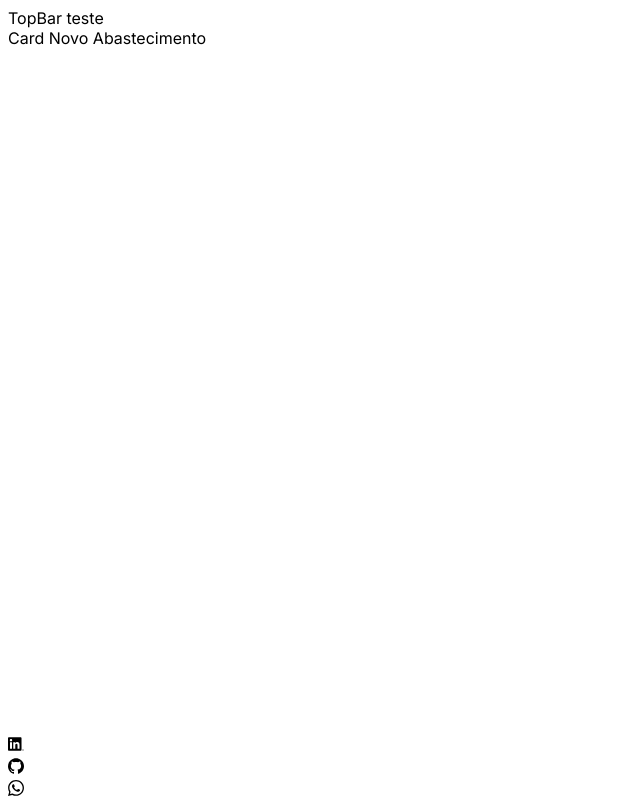
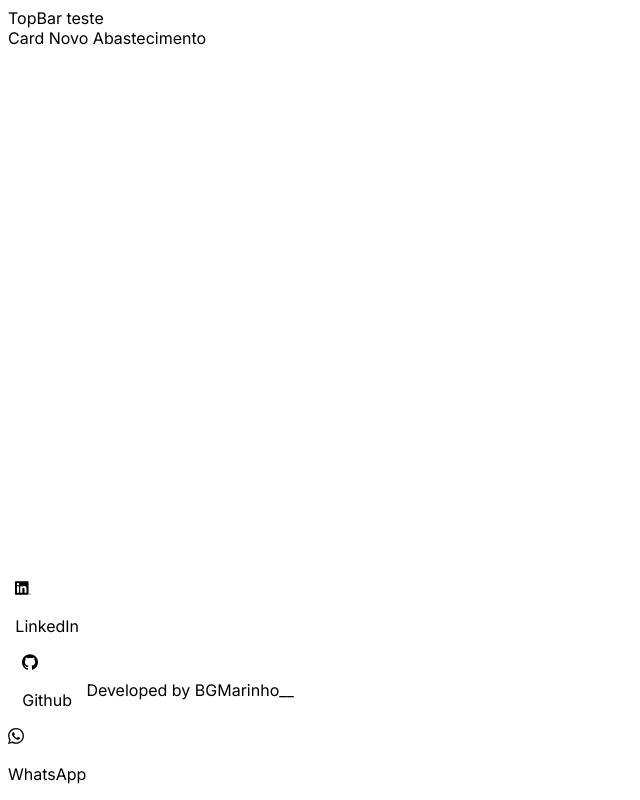
Before and after one commit to BGMarinho/gasmetter, a Next.js app: page / in a window 1280 px wide. Shown: the whole page, without its empty margins (0-640 px from the left). Built offline with nearby package versions, Linux system fonts and the light colour scheme.

Commit message:
fix(Footer): Styling some.

```diff
--- a/app/components/Footer/Footer.tsx
+++ b/app/components/Footer/Footer.tsx
@@ -18,6 +18,11 @@ export default function Footer() {
           />
         ))}
       </S.SocialNetworks>
+      <S.Information>
+        <span>
+          Developed by <a href="https://github.com/BGMarinho">BGMarinho__</a>
+        </span>
+      </S.Information>
     </S.FooterWrapper>
   );
 }
--- a/app/components/Footer/SocialIcon/SocialIcon.tsx
+++ b/app/components/Footer/SocialIcon/SocialIcon.tsx
@@ -16,6 +16,7 @@ export default function SocialIcon({
     <S.SocialIconContainer>
       <Link href={link}>
         <Image src={src} alt={alt} width={width} height={height} />
+        <p>{alt}</p>
       </Link>
     </S.SocialIconContainer>
   );
--- a/app/components/Footer/SocialIcon/styles.ts
+++ b/app/components/Footer/SocialIcon/styles.ts
@@ -4,4 +4,7 @@ export const SocialIconContainer = styled.div`
   display: flex;
   justify-content: center;
   align-items: center;
+  a {
+    all: unset;
+  }
 `;
--- a/app/components/Footer/styles.ts
+++ b/app/components/Footer/styles.ts
@@ -1,6 +1,9 @@
 import styled from 'styled-components';
 
 export const FooterWrapper = styled.section`
+  display: flex;
+  justify-content: center;
+  align-items: center;
   position: absolute;
   bottom: 0;
 `;
@@ -12,3 +15,10 @@ export const SocialNetworks = styled.div`
   align-items: center;
   gap: 2px;
 `;
+
+export const Information = styled.div`
+  font-size: 1rem;
+  a {
+    all: unset;
+  }
+`;
```
